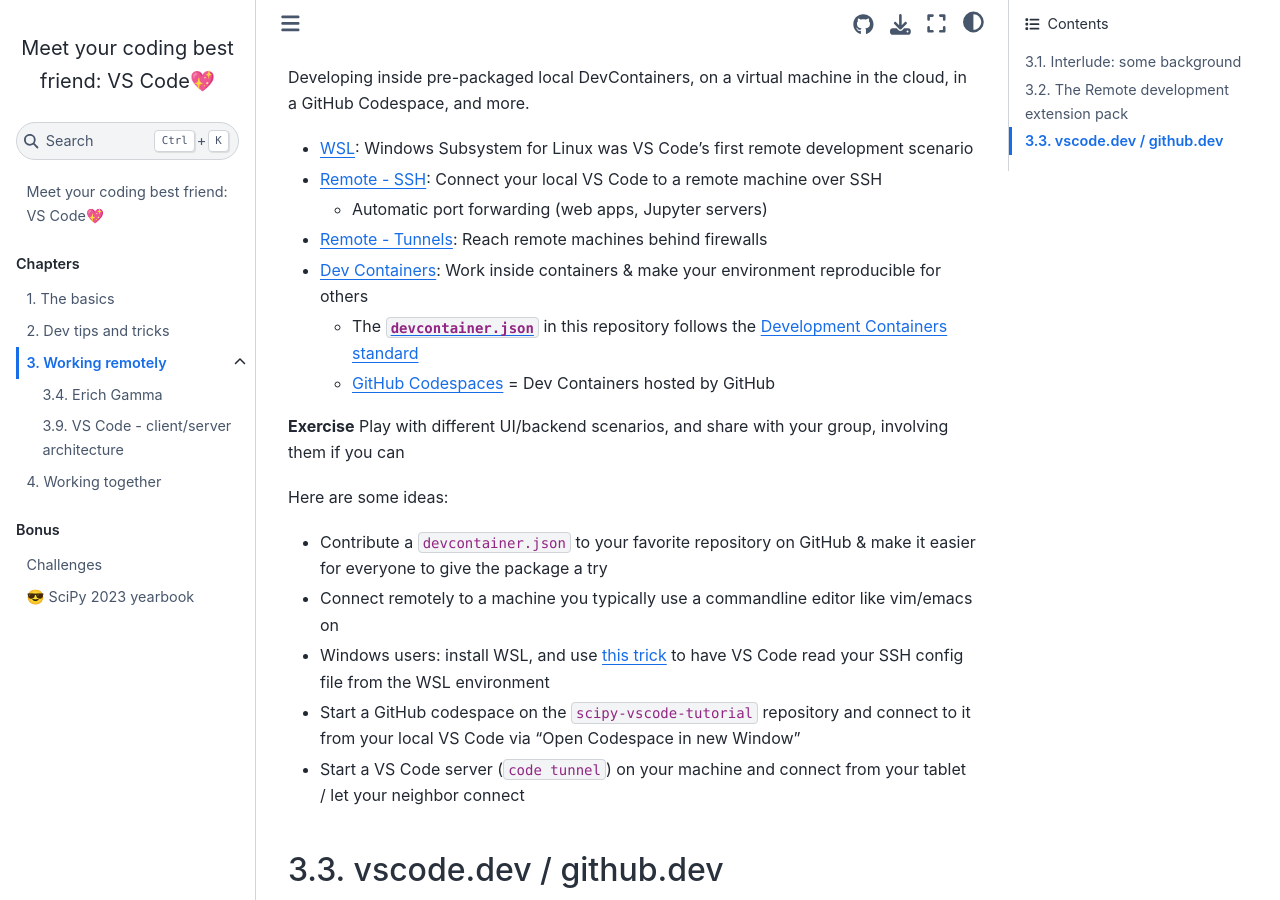
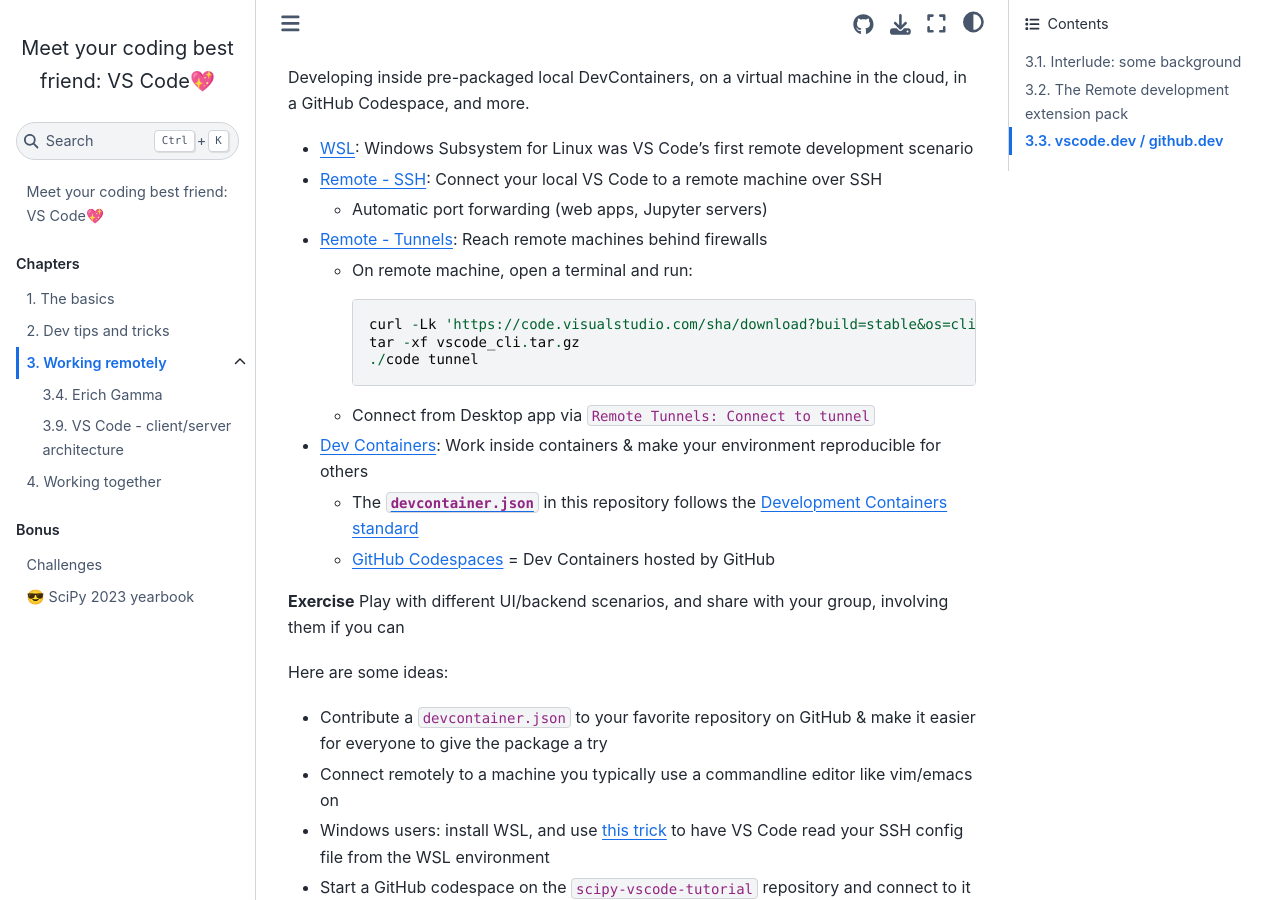
Before and after one commit to crazy4pi314/scipy-vscode-tutorial, a Jupyter Book: the page built from 3-remote.md, in a window 1280 px wide and 900 px high, scrolled down 460 px. Built offline with Jupyter Book 1.0.4 settings and Sphinx 7.4.7 and the Sphinx Book theme 1.1.4, drawn with Linux system fonts in a browser that asks for light colours.

Commit message:
add tunnel instructions (#46)
* add tunnel instructions

* add command

````diff
--- a/3-remote.md
+++ b/3-remote.md
@@ -15,6 +15,13 @@
 - [Remote - SSH](https://marketplace.visualstudio.com/items?itemName=ms-vscode-remote.remote-ssh): Connect your local VS Code to a remote machine over SSH
   - Automatic port forwarding (web apps, Jupyter servers)
 - [Remote - Tunnels](https://marketplace.visualstudio.com/items?itemName=ms-vscode.remote-server): Reach remote machines behind firewalls
+  - On remote machine, open a terminal and run:
+    ```
+    curl -Lk 'https://code.visualstudio.com/sha/download?build=stable&os=cli-alpine-x64' --output vscode_cli.tar.gz
+    tar -xf vscode_cli.tar.gz
+    ./code tunnel
+    ```
+  - Connect from Desktop app via `Remote Tunnels: Connect to tunnel`
 - [Dev Containers](https://marketplace.visualstudio.com/items?itemName=ms-vscode-remote.remote-containers): Work inside containers & make your environment reproducible for others
   - The [`devcontainer.json`](.devcontainer/devcontainer.json) in this repository follows the [Development Containers standard](https://containers.dev/)
   - [GitHub Codespaces](https://github.com/features/codespaces) = Dev Containers hosted by GitHub
````
